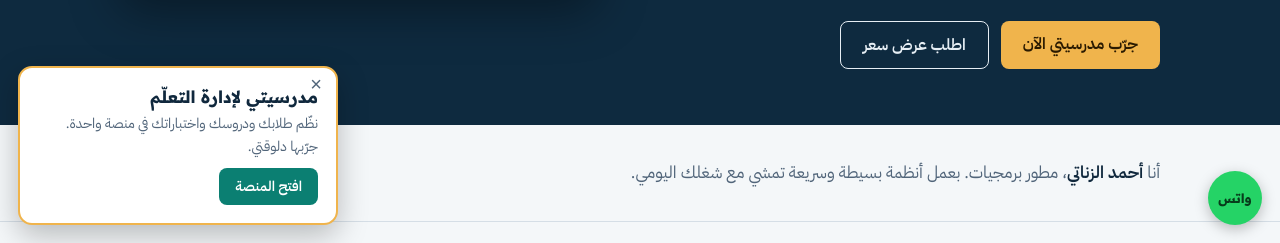
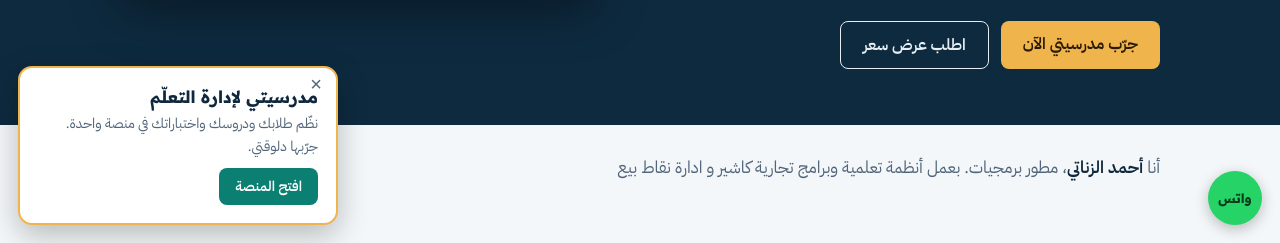
Before and after one commit to a7zanati/zanati, a plain HTML site: page index.html in a window 1280 px wide. Shown: the part 557-800 px from the top of the page. Drawn offline with Linux system fonts and the light colour scheme.

```diff
--- a/index.html
+++ b/index.html
@@ -165,8 +165,7 @@ footer.site .wrap{display:flex;justify-content:space-between;flex-wrap:wrap;gap:
     </div>
   </section>
 
-  <div class="intro"><div class="wrap"><span>أنا <b>أحمد الزناتي</b>، مطور برمجيات. بعمل أنظمة بسيطة وسريعة تمشي مع شغلك اليومي.</span><a href="#projects" class="btn alt" style="padding:7px 18px">شوف كل أعمالي</a></div></div>
-
+  <div class="intro"><div class="wrap"><span>أنا <b>أحمد الزناتي</b>، مطور برمجيات. بعمل أنظمة تعلمية وبرامج تجارية كاشير و ادارة نقاط بيع
   <section id="projects">
     <div class="wrap">
       <h2>أعمالي</h2>
```
